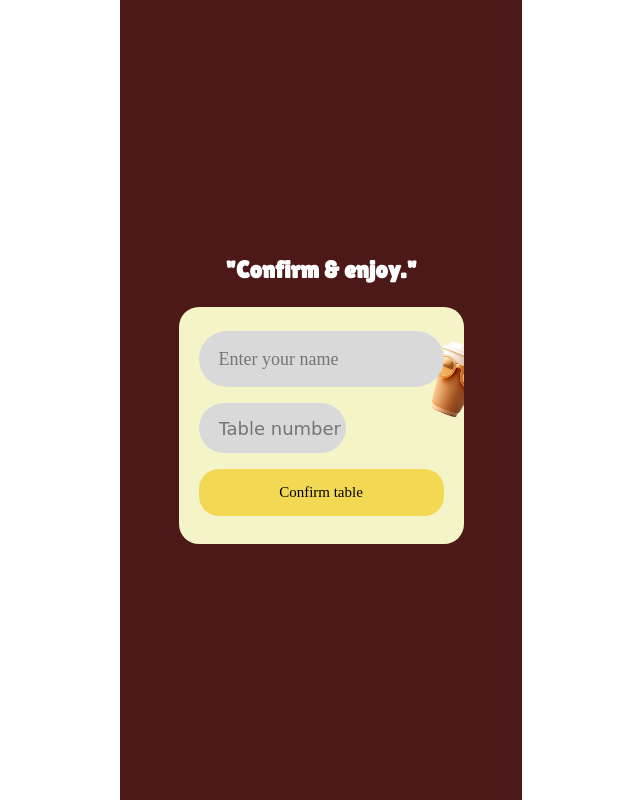
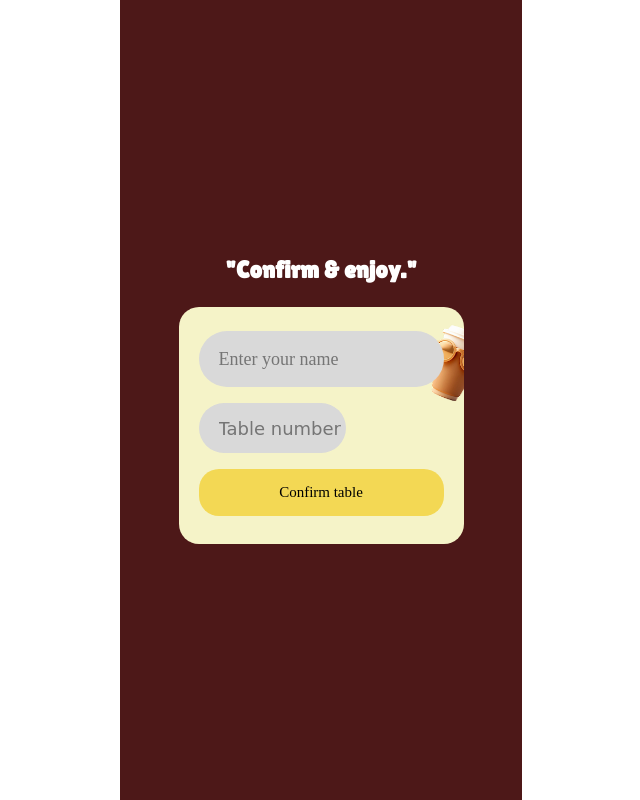
Before and after one commit to kishdevx15/coffee-shop-management-system, a Django app: page /user_data in a window 1280 px wide. Shown: the whole page, without its empty margins (319-959 px from the left). Run offline with Django 5.2, Linux system fonts and the light colour scheme; data comes from the database, SQL or seed files in the repository; data that the repository does not hold is empty; some web fonts are replaced.

Commit message:
Fixed table booking layout/bug

```diff
--- a/template/table_bk.html
+++ b/template/table_bk.html
@@ -57,7 +57,7 @@
 
 .corner-img {
     position: absolute;
-    top: -4px;
+    top: -20px;
     right: -50px;
     width: 110px;
     z-index: 1;
```
